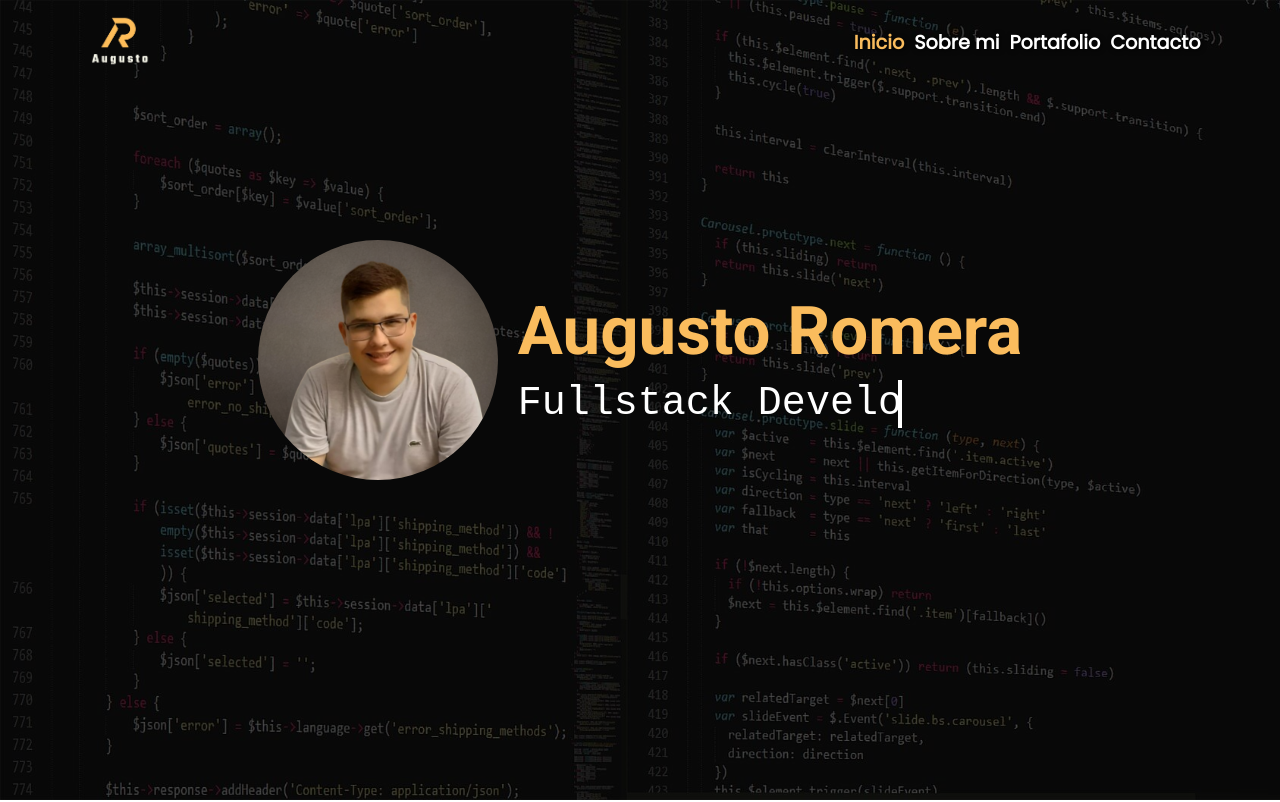
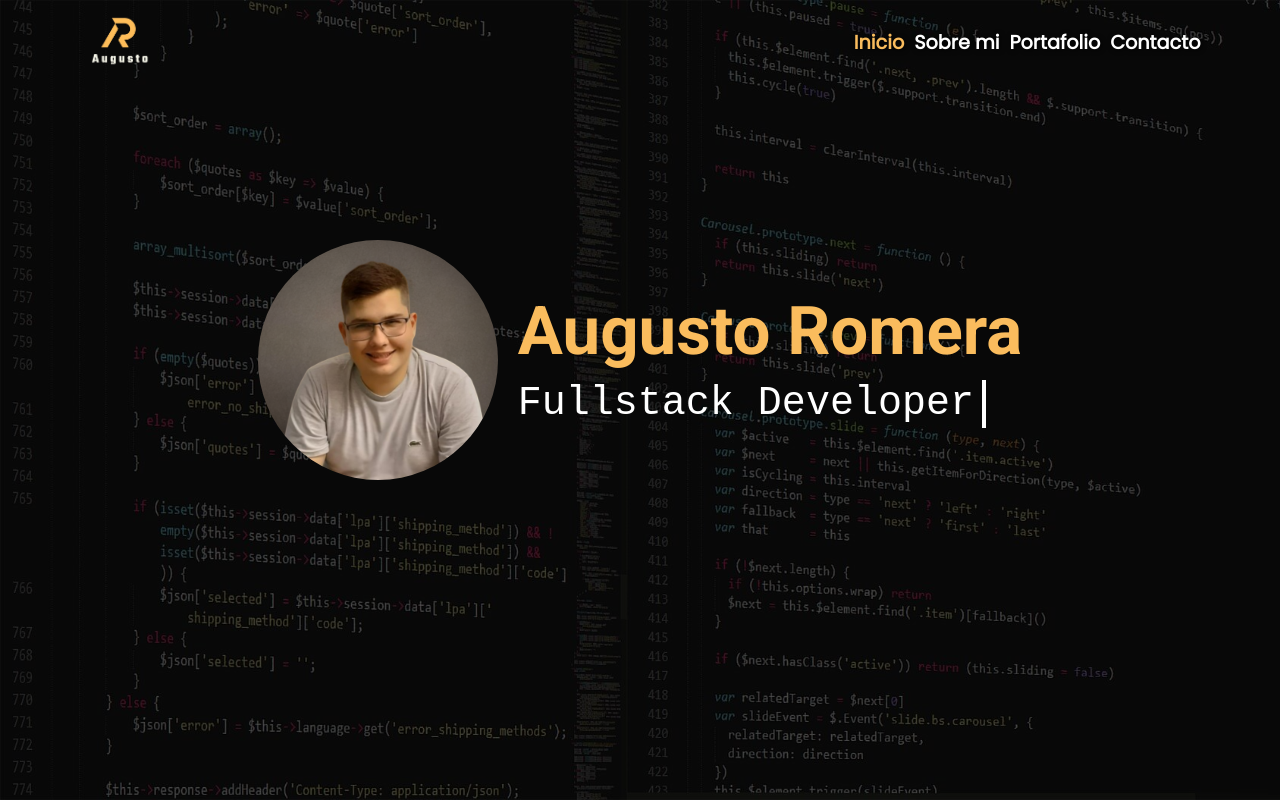
Before and after one commit to Augustoromera/PortafolioAugusto2023Frontend, a React (Vite) app: page / in a window 1280 px wide. Shown: the top 802 px of the page. Built offline with nearby package versions, Linux system fonts and the light colour scheme; a web font is replaced by a local one.

Commit message:
Se corrigieron esstilos css en bodyhome

```diff
--- a/src/styles/bodyhome.css
+++ b/src/styles/bodyhome.css
@@ -68,7 +68,7 @@ body {
     white-space: nowrap;
     border-right: 4px solid;
     color: #ffffff;
-    width: 16ch;
+    width: 19.5ch;
     font-size: 2.5em;
     animation: typing 2s steps(12), blink .5s infinite step-end alternate;
     overflow: hidden;
@@ -306,6 +306,7 @@ body {
     .home_text3 {
         font-family: sans-serif;
         color: #ffffff;
+        width: 16.2ch;
         font-size: 2rem;
     }
 }
```
